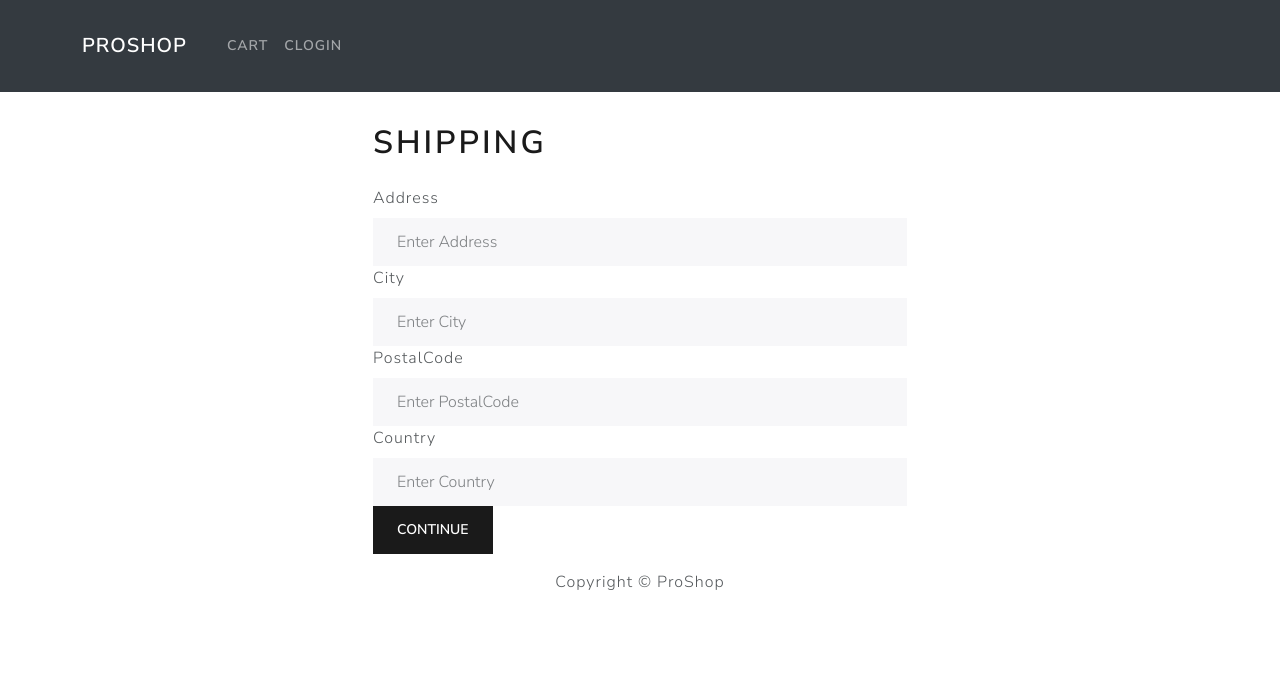
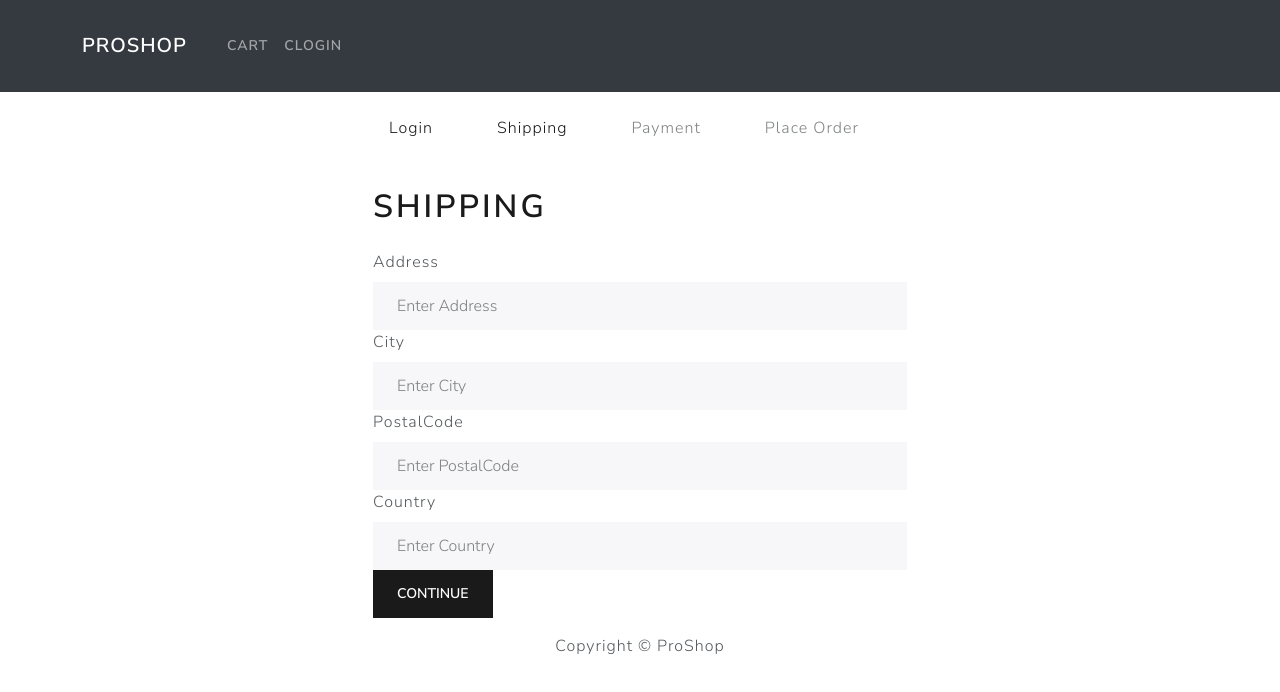
Before and after one commit to CypherAk007/Ecommerce-website-django, a React (Create React App) app in the folder frontend/: page /shipping in a window 1280 px wide. Shown: the top 692 px of the page. Built offline with nearby package versions, Linux system fonts and the light colour scheme; the HTML template or start-up script is replaced by a standard one.

Commit message:
Progress Bar for Shipping and next pages

```diff
--- /dev/null
+++ b/frontend/src/components/CheckoutSteps.js
@@ -0,0 +1,56 @@
+import React from 'react'
+import { Nav } from 'react-bootstrap'
+import { LinkContainer } from 'react-router-bootstrap'
+
+const CheckoutSteps = ({step1,step2,step3,step4}) => {
+  return (
+    <Nav className='justify-content-center mb-4'>
+        <Nav.Item>
+            {step1?(
+            <LinkContainer to='/login'>
+                <Nav.Link>Login</Nav.Link>
+            </LinkContainer>
+
+            ):(
+                <Nav.Link disabled>Login</Nav.Link>
+            )}
+        </Nav.Item>
+
+        <Nav.Item>
+            {step2?(
+            <LinkContainer to='/shipping'>
+                <Nav.Link>Shipping</Nav.Link>
+            </LinkContainer>
+
+            ):(
+                <Nav.Link disabled>Shipping</Nav.Link>
+            )}
+        </Nav.Item>
+
+
+        <Nav.Item>
+            {step3?(
+            <LinkContainer to='/payment'>
+                <Nav.Link>Payment</Nav.Link>
+            </LinkContainer>
+
+            ):(
+                <Nav.Link disabled>Payment</Nav.Link>
+            )}
+        </Nav.Item>
+
+        <Nav.Item>
+            {step4?(
+            <LinkContainer to='/placeorder'>
+                <Nav.Link>Place Order</Nav.Link>
+            </LinkContainer>
+
+            ):(
+                <Nav.Link disabled>Place Order</Nav.Link>
+            )}
+        </Nav.Item>
+    </Nav>
+  )
+}
+
+export default CheckoutSteps
--- a/frontend/src/screens/ShippingScreen.js
+++ b/frontend/src/screens/ShippingScreen.js
@@ -5,6 +5,7 @@
 import FormContainer from '../components/FormContainer'
 import { saveShippingAddress } from '../actions/cartActions'
 import { useNavigate } from 'react-router-dom'
+import CheckoutSteps from '../components/CheckoutSteps'
 
 const ShippingScreen = () => {
   const cart = useSelector(state=>state.cart)
@@ -27,6 +28,7 @@
 
   return (
     <FormContainer controlId='address'>
+      <CheckoutSteps step1 step2></CheckoutSteps>
       <h1>Shipping</h1>
       <Form onSubmit={submitHandler}>
         <Form.Group controlId='address'>
```
